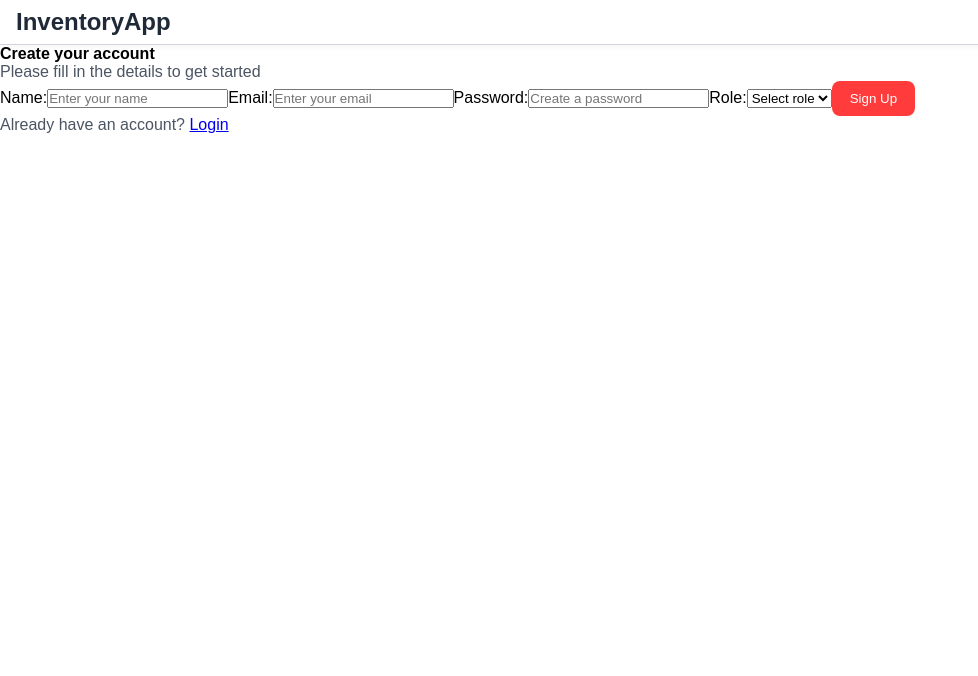
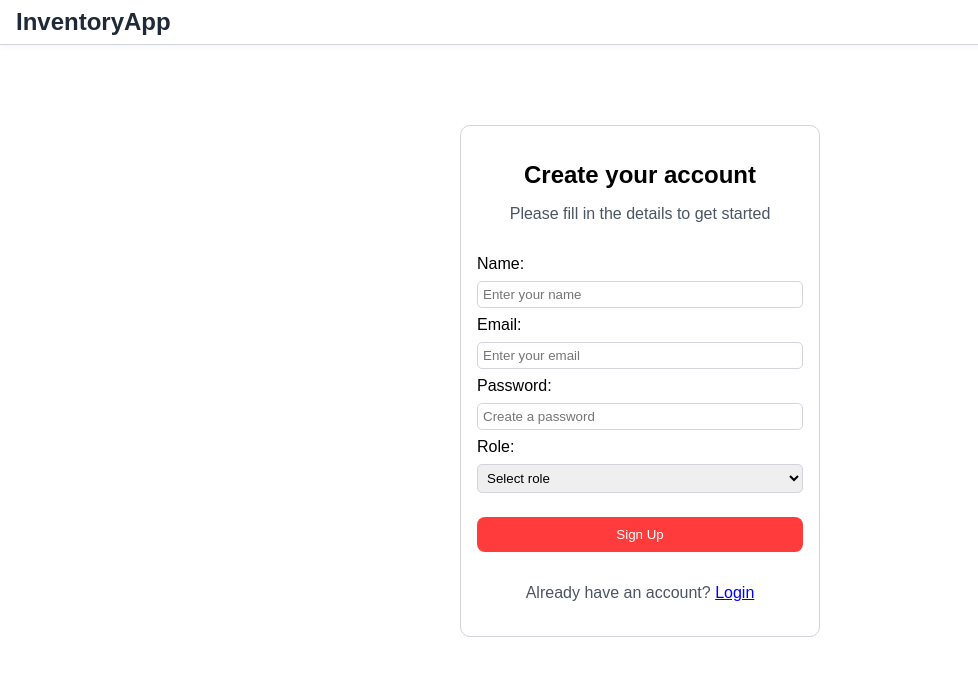
Before and after one commit to eng-ankit-mishra/inventory-management-system, a React (Vite) app in the folder frontend/: page /signup in a window 1280 px wide. Shown: the top 676 px of the page, without its empty margins (0-978 px from the left). Built offline with nearby package versions, Linux system fonts and the light colour scheme.

Commit message:
updated the styling of login and signup page

```diff
--- a/frontend/src/App.css
+++ b/frontend/src/App.css
@@ -324,6 +324,7 @@
 .login-form input{
     padding: 5px;
     border-radius: 5px;
+    border: 0.1rem solid #d1d5db;
 }
 
 .login-card a{
@@ -339,3 +340,59 @@
 .login-form button{
     margin-top: 1rem;
 }
+
+.signup-page {
+    width: 100%;
+    height: 100vh;
+    display: flex;
+    flex-direction: column;
+    align-items: center;
+}
+
+.signup-card {
+    width: 22.5rem;
+    height: 32rem;
+    margin-top: 5rem;
+    padding: 1rem;
+    display: flex;
+    flex-direction: column;
+    align-items: center;
+    justify-content: center;
+    gap: 1rem;
+    border: 0.1rem solid #d1d5db;
+    border-radius: 10px;
+}
+
+.signup-card h4 {
+    font-size: 1.5rem;
+}
+
+.signup-form {
+    width: 100%;
+    padding: 0.5rem 0;
+    margin: 0.5rem 0;
+    display: flex;
+    flex-direction: column;
+    justify-content: center;
+    gap: 0.5rem;
+}
+
+.signup-form input,
+.signup-form select {
+    padding: 5px;
+    border-radius: 5px;
+    border: 0.1rem solid #d1d5db;
+}
+
+.signup-form button {
+    margin-top: 1rem;
+}
+
+.signup-card a {
+    cursor: pointer;
+    color: blue;
+}
+
+.signup-card a:hover {
+    text-decoration: underline;
+}
```
